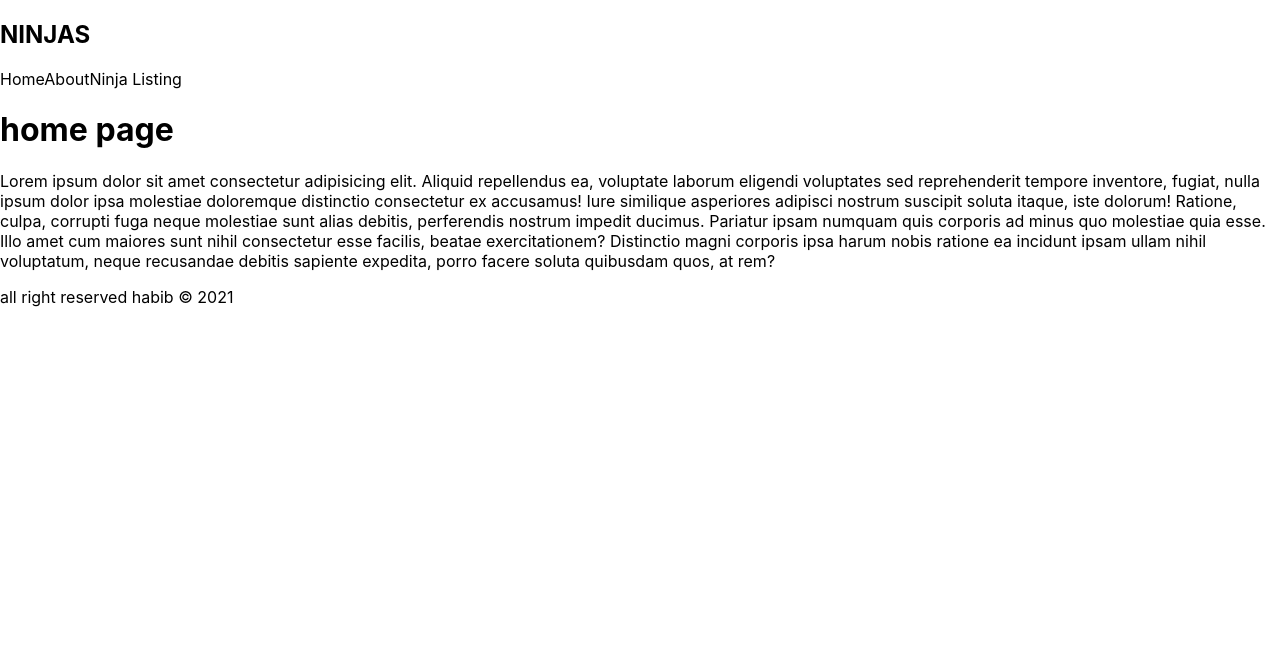
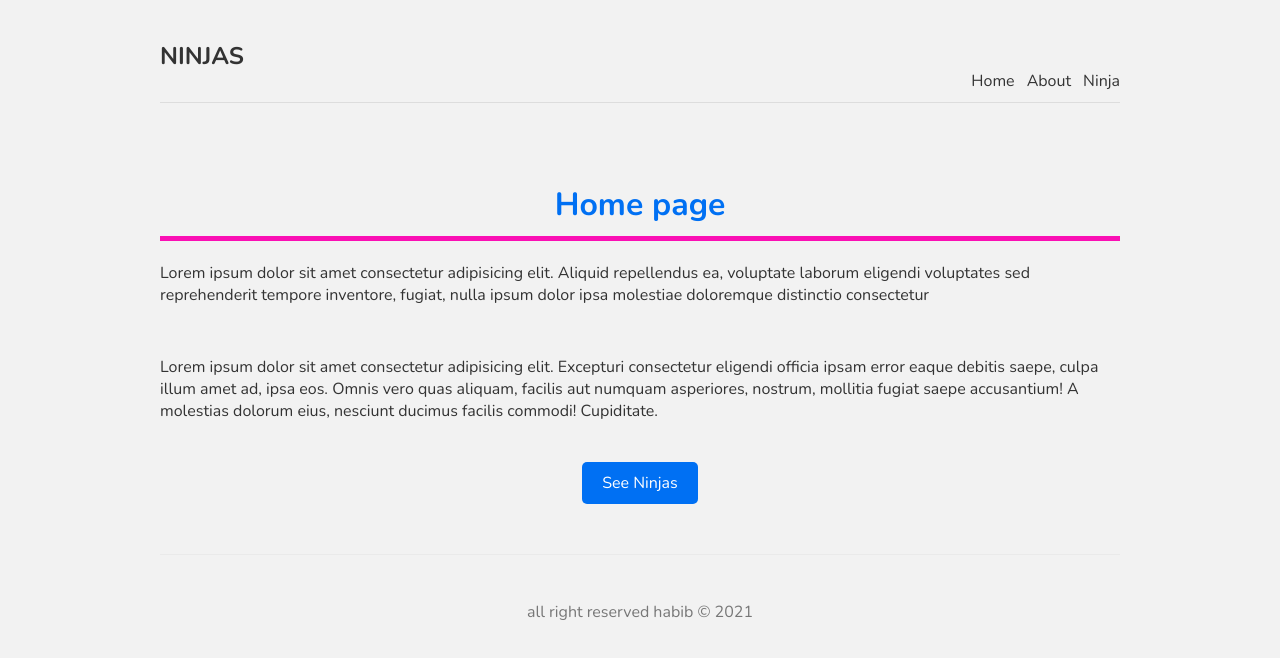
Before and after one commit to habib610/next-js-project, a Next.js app: page / in a window 1280 px wide. Shown: the top 658 px of the page. Built offline with nearby package versions, Linux system fonts and the light colour scheme.

Commit message:
adding-styles-global-individual

```diff
--- a/components/Footer.js
+++ b/components/Footer.js
@@ -2,9 +2,9 @@ import React from 'react';
 
 const Footer = () => {
     return (
-        <div>
+        <footer>
             <p>all right reserved habib &copy; 2021</p>
-        </div>
+        </footer>
     );
 };
 
--- a/components/Header.js
+++ b/components/Header.js
@@ -3,12 +3,12 @@ import Link from 'next/link'
 const Header = () => {
     return (
         <nav>
-            <div>
+            <div className="logo">
                 <h1>NINJAS</h1>
             </div>
           <Link href="/"><a >Home</a></Link>
           <Link href="/about"><a >About</a></Link>
-          <Link href="/ninjas"><a >Ninja Listing</a></Link>
+          <Link href="/ninjas"><a >Ninja</a></Link>
         </nav>
     );
 };
--- a/pages/about.js
+++ b/pages/about.js
@@ -3,7 +3,7 @@ import React from 'react';
 const about = () => {
     return (
         <div>
-            <h1>Routing page ABOUT</h1>
+            <h1>ABOUT</h1>
             <p>Lorem ipsum dolor sit, amet consectetur adipisicing elit. Voluptatem a dignissimos ad sit iure officia alias? Natus aliquam voluptatem error?</p>
             <p>Lorem ipsum dolor sit amet consectetur, adipisicing elit. Expedita laborum cum obcaecati inventore vitae dolor voluptate aliquam placeat, iure amet aliquid numquam quasi officia dicta quam dolores sed, exercitationem consectetur veritatis reprehenderit! Odio enim iusto, id cumque harum temporibus ad autem exercitationem quis facilis, omnis quod. Vitae perspiciatis, neque hic itaque assumenda praesentium repudiandae nostrum repellat eius qui rerum aliquam incidunt dolorum facere labore accusamus veniam minima ducimus dolorem aspernatur doloremque? Impedit ipsam culpa nam illo. Tempore obcaecati quisquam voluptates ab reprehenderit quae accusantium distinctio eaque facere quam nobis optio consequuntur sed, necessitatibus temporibus placeat? Quae obcaecati ad non quam?</p>
         </div>
--- a/pages/index.js
+++ b/pages/index.js
@@ -1,13 +1,18 @@
 import Head from 'next/head'
+import Link from 'next/link'
 import Footer from '../components/Footer'
 import Header from '../components/Header'
 import styles from '../styles/Home.module.css'
 
 export default function Home() {
   return (
-    <div>
-      <h1>home page</h1>
-      <p>Lorem ipsum dolor sit amet consectetur adipisicing elit. Aliquid repellendus ea, voluptate laborum eligendi voluptates sed reprehenderit tempore inventore, fugiat, nulla ipsum dolor ipsa molestiae doloremque distinctio consectetur ex accusamus! Iure similique asperiores adipisci nostrum suscipit soluta itaque, iste dolorum! Ratione, culpa, corrupti fuga neque molestiae sunt alias debitis, perferendis nostrum impedit ducimus. Pariatur ipsam numquam quis corporis ad minus quo molestiae quia esse. Illo amet cum maiores sunt nihil consectetur esse facilis, beatae exercitationem? Distinctio magni corporis ipsa harum nobis ratione ea incidunt ipsam ullam nihil voluptatum, neque recusandae debitis sapiente expedita, porro facere soluta quibusdam quos, at rem?</p>
+    <div className={styles.content}>
+      <h1 className={styles.title}>Home page</h1>
+      <p className={styles.text}>Lorem ipsum dolor sit amet consectetur adipisicing elit. Aliquid repellendus ea, voluptate laborum eligendi voluptates sed reprehenderit tempore inventore, fugiat, nulla ipsum dolor ipsa molestiae doloremque distinctio consectetur </p>
+
+      <p className={styles.text}>Lorem ipsum dolor sit amet consectetur adipisicing elit. Excepturi consectetur eligendi officia ipsam error eaque debitis saepe, culpa illum amet ad, ipsa eos. Omnis vero quas aliquam, facilis aut numquam asperiores, nostrum, mollitia fugiat saepe accusantium! A molestias dolorum eius, nesciunt ducimus facilis commodi! Cupiditate.</p>
+
+      <Link href="/ninjas"><a className={styles.btn}>See Ninjas</a></Link>
     </div>
   )
 }
--- a/styles/Home.module.css
+++ b/styles/Home.module.css
@@ -1,122 +1,25 @@
-.container {
-  min-height: 100vh;
-  padding: 0 0.5rem;
-  display: flex;
-  flex-direction: column;
-  justify-content: center;
-  align-items: center;
+.content{
+  text-align: center;
+}
+.title{
+  color: #0070f3;
+  border-bottom: 5px solid #fa10b4;
+  padding-bottom: 10px;
+}
+.text{
+  text-align: left;
+  margin-bottom: 50px;
 }
 
-.main {
-  padding: 5rem 0;
-  flex: 1;
-  display: flex;
-  flex-direction: column;
-  justify-content: center;
-  align-items: center;
+.btn{
+  text-align: center;
+  padding: 10px 20px;
+  background-color: #0070f3;
+  color: white;
+  margin-top: 100px;
+  border-radius: 5px;
+  transition: all cubic-bezier(0.455, 0.03, 0.515, 0.955) .5s;
 }
-
-.footer {
-  width: 100%;
-  height: 100px;
-  border-top: 1px solid #eaeaea;
-  display: flex;
-  justify-content: center;
-  align-items: center;
+.btn:hover{
+  background: #1e5dd1;
 }
-
-.footer img {
-  margin-left: 0.5rem;
-}
-
-.footer a {
-  display: flex;
-  justify-content: center;
-  align-items: center;
-}
-
-.title a {
-  color: #0070f3;
-  text-decoration: none;
-}
-
-.title a:hover,
-.title a:focus,
-.title a:active {
-  text-decoration: underline;
-}
-
-.title {
-  margin: 0;
-  line-height: 1.15;
-  font-size: 4rem;
-}
-
-.title,
-.description {
-  text-align: center;
-}
-
-.description {
-  line-height: 1.5;
-  font-size: 1.5rem;
-}
-
-.code {
-  background: #fafafa;
-  border-radius: 5px;
-  padding: 0.75rem;
-  font-size: 1.1rem;
-  font-family: Menlo, Monaco, Lucida Console, Liberation Mono, DejaVu Sans Mono,
-    Bitstream Vera Sans Mono, Courier New, monospace;
-}
-
-.grid {
-  display: flex;
-  align-items: center;
-  justify-content: center;
-  flex-wrap: wrap;
-  max-width: 800px;
-  margin-top: 3rem;
-}
-
-.card {
-  margin: 1rem;
-  flex-basis: 45%;
-  padding: 1.5rem;
-  text-align: left;
-  color: inherit;
-  text-decoration: none;
-  border: 1px solid #eaeaea;
-  border-radius: 10px;
-  transition: color 0.15s ease, border-color 0.15s ease;
-}
-
-.card:hover,
-.card:focus,
-.card:active {
-  color: #0070f3;
-  border-color: #0070f3;
-}
-
-.card h3 {
-  margin: 0 0 1rem 0;
-  font-size: 1.5rem;
-}
-
-.card p {
-  margin: 0;
-  font-size: 1.25rem;
-  line-height: 1.5;
-}
-
-.logo {
-  height: 1em;
-}
-
-@media (max-width: 600px) {
-  .grid {
-    width: 100%;
-    flex-direction: column;
-  }
-}
--- a/styles/globals.css
+++ b/styles/globals.css
@@ -1,16 +1,37 @@
-html,
+@import url('https://fonts.googleapis.com/css2?family=Nunito:wght@300;400;600;700&display=swap');
+
 body {
-  padding: 0;
-  margin: 0;
-  font-family: -apple-system, BlinkMacSystemFont, Segoe UI, Roboto, Oxygen,
-    Ubuntu, Cantarell, Fira Sans, Droid Sans, Helvetica Neue, sans-serif;
+  background: #f2f2f2;
+  color: #333;
+  font-family: "Nunito";
 }
-
 a {
-  color: inherit;
+  color: #333;
   text-decoration: none;
 }
-
-* {
-  box-sizing: border-box;
+.content {
+  max-width: 960px;
+  margin: 0 auto;
 }
+nav {
+  margin: 10px auto 80px;
+  padding: 10px 0;
+  display: flex;
+  justify-content: flex-end;
+  align-items: flex-end;
+  border-bottom: 1px solid #ddd;
+}
+nav a {
+  margin-left: 12px;
+}
+nav .logo {
+  margin-right: auto;
+}
+footer {
+  display: block;
+  text-align: center;
+  padding: 30px 0;
+  margin-top: 60px;
+  color: #777;
+  border-top: 1px solid #eaeaea;
+}
```
Also changed, not shown: pages/ninjas/test.js (deleted, +0 -12 lines).
